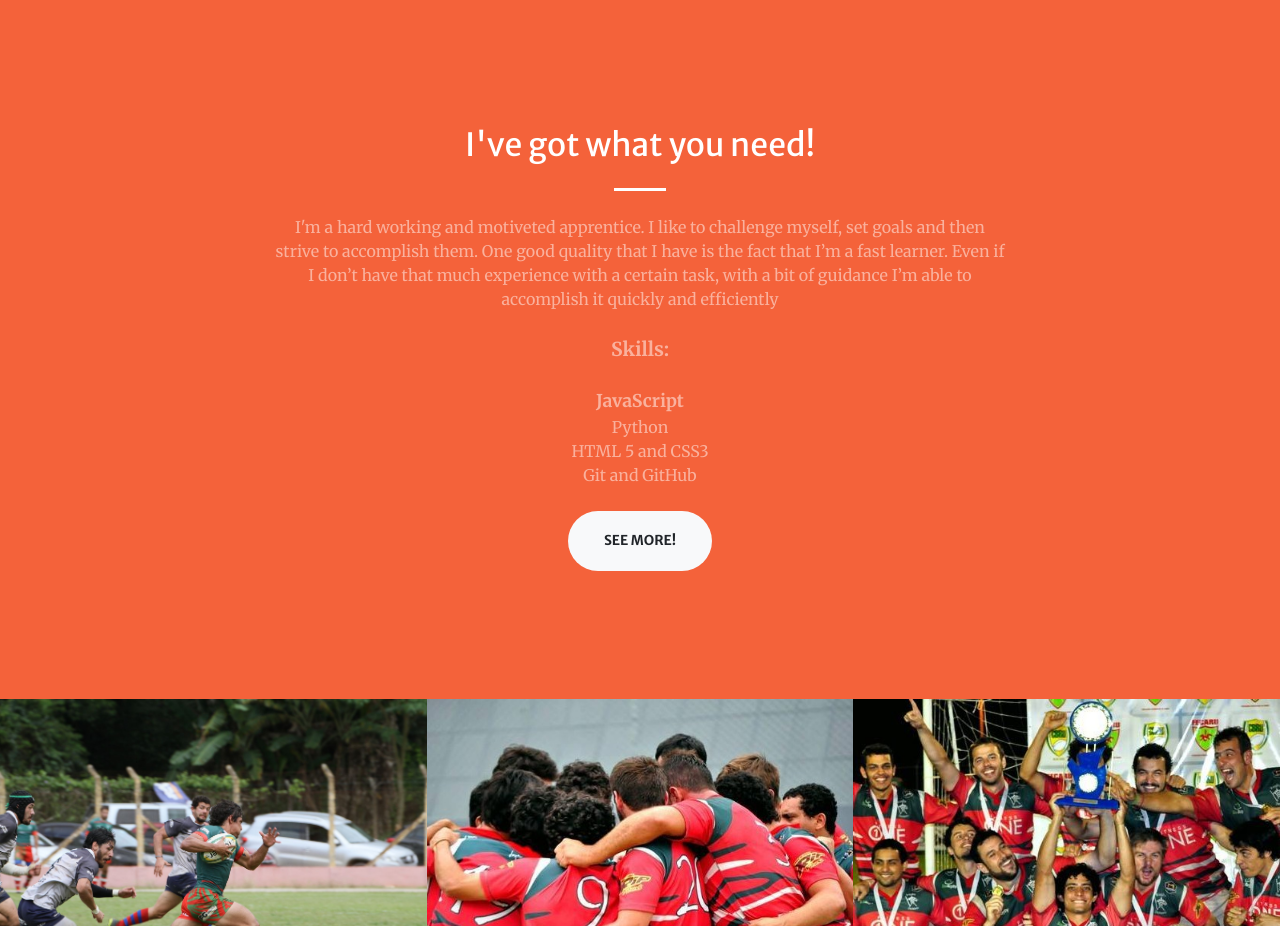
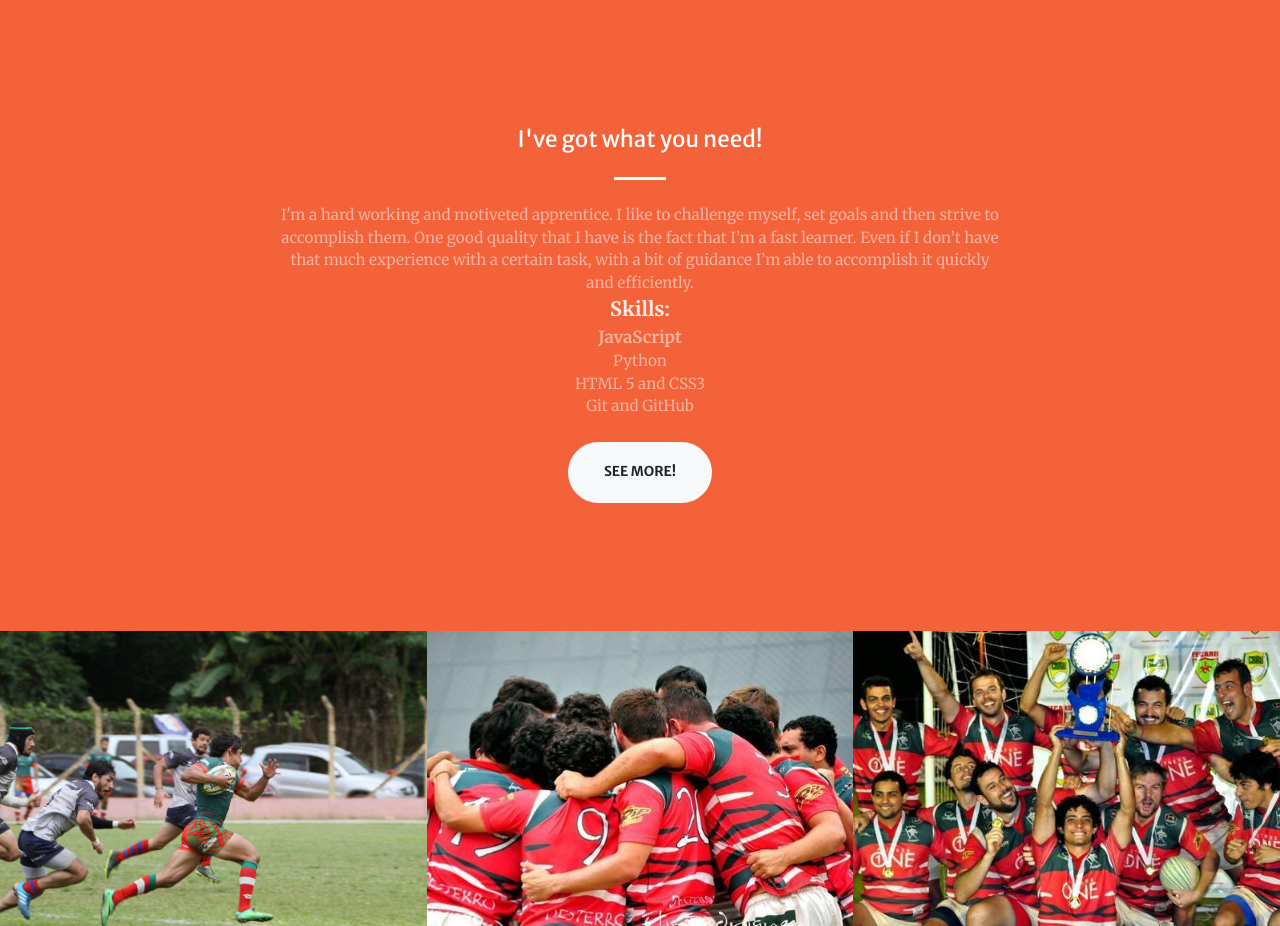
Before and after one commit to danielPantalena/danielpantalena.github.io, a plain HTML site: page index.html in a window 1280 px wide. Shown: the part 802-1728 px from the top of the page. Drawn offline with nearby package versions, Linux system fonts and the light colour scheme.

Commit message:
Ajust Skills

```diff
--- a/index.html
+++ b/index.html
@@ -56,15 +56,15 @@
             <div class="container">
                 <div class="row justify-content-center">
                     <div class="col-lg-8 text-center">
-                        <h2 class="text-white mt-0">
+                        <h2 class="text-white mt-0" style="font-size: 140%;">
                             I've got what you need!</h2>
                         <hr class="divider light my-4" />
-                        <p class="text-white-50 mb-4">
+                        <p class="text-white-50 mb-4" style="font-size: 95%;">
                             I'm a hard working and motiveted apprentice. I like to challenge myself, set goals and then strive to
                         accomplish them. One good quality that I have is the fact that I’m a fast learner. Even if I don’t
                         have that much experience with a certain task, with a bit of guidance I’m able to accomplish it quickly and
-                        efficiently <br> <br>
-                        <strong style="font-size: 120%;">Skills:</strong> <br> <br>
+                        efficiently. <br>
+                        <strong style="font-size: 130%; color: #ffffffe1;">Skills:</strong> <br>
 
                                 <strong style="font-size: 110%;">JavaScript</strong> <br>
                                 Python <br>
```
